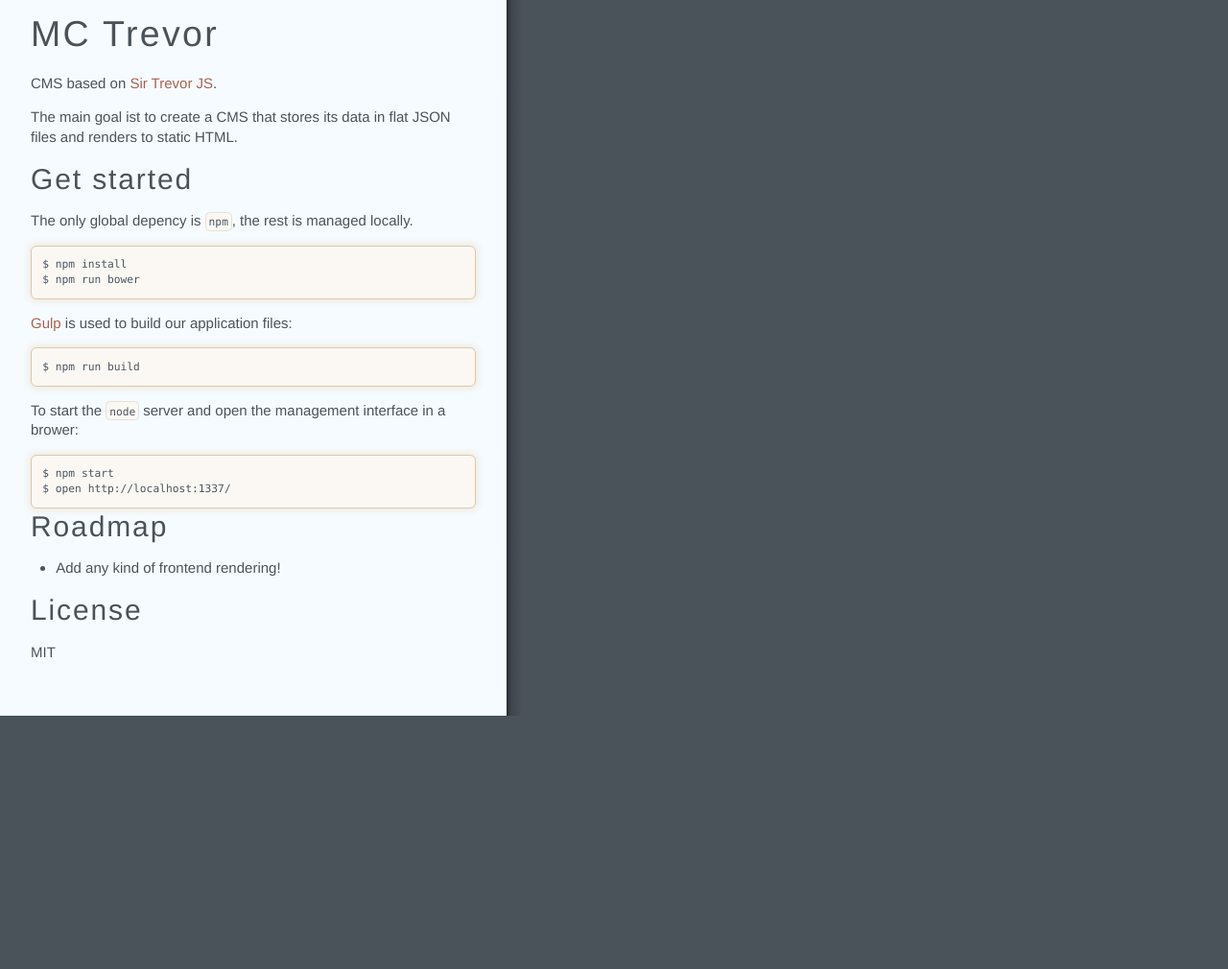
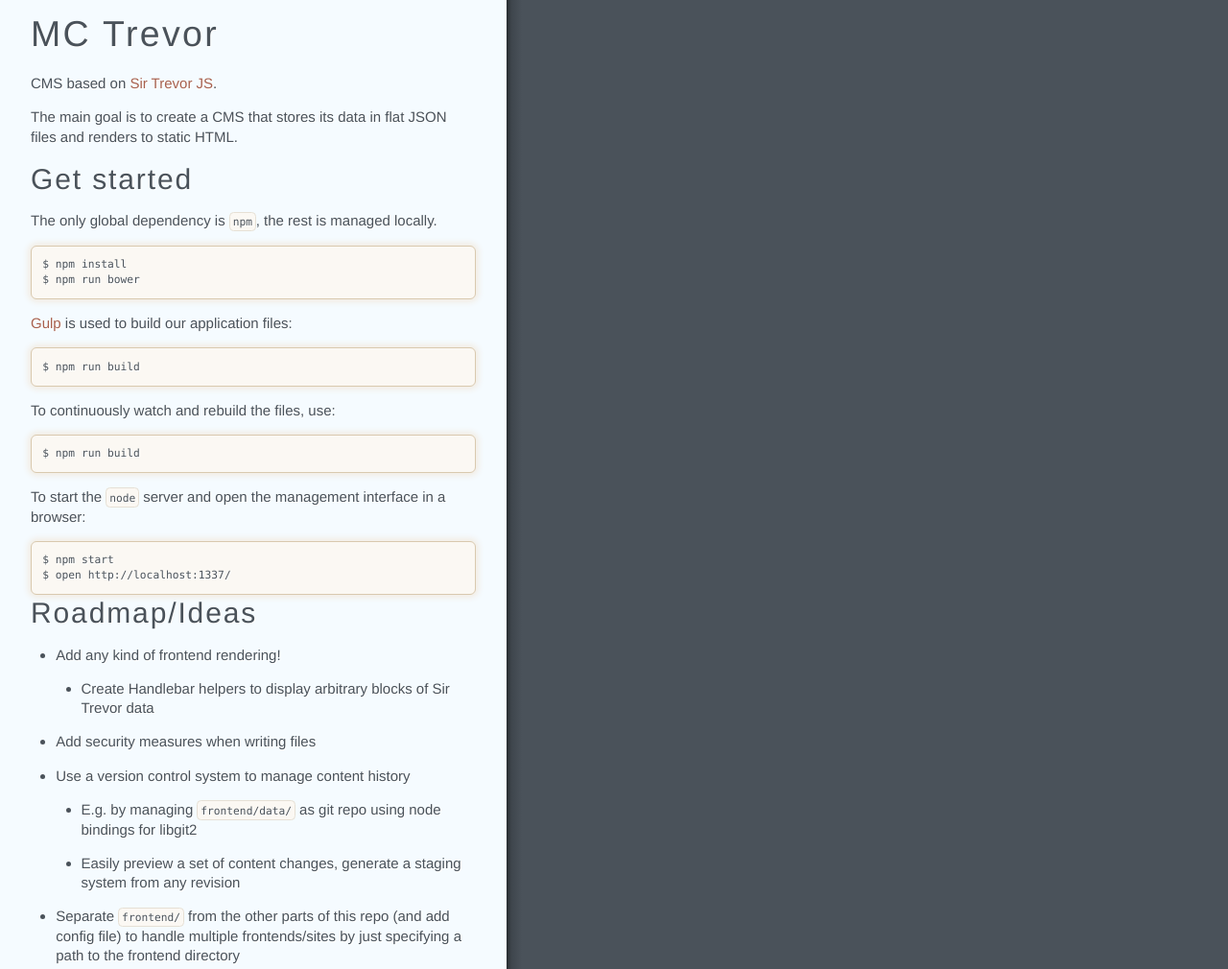
Before and after one commit to killercup/mctrevor, a plain HTML site: page index.html in a window 1280 px wide. Shown: the part 54-1064 px from the top of the page at 96% size. Before the commit the page ends 800 px from the top, so only its background shows below. Drawn offline with Linux system fonts and the light colour scheme.

Commit message:
Generated documentation for d5f9997226ee54f7393030f2a14475123639191d

```diff
--- a/assets/behavior.js
+++ b/assets/behavior.js
@@ -39,8 +39,8 @@
               "type": "heading",
               "data": {
                 "level": 2,
-                "title": "Roadmap",
-                "slug": "roadmap"
+                "title": "Roadmap/Ideas",
+                "slug": "roadmapideas"
               },
               "depth": 2
             }, {
@@ -70,8 +70,8 @@
           "type": "heading",
           "data": {
             "level": 2,
-            "title": "Roadmap",
-            "slug": "roadmap"
+            "title": "Roadmap/Ideas",
+            "slug": "roadmapideas"
           },
           "depth": 2
         }, {
@@ -399,6 +399,14 @@
                   "type": "heading",
                   "data": {
                     "level": 3,
+                    "title": "Build task",
+                    "slug": "build-task"
+                  },
+                  "depth": 3
+                }, {
+                  "type": "heading",
+                  "data": {
+                    "level": 3,
                     "title": "Combined build/watch task",
                     "slug": "combined-buildwatch-task"
                   },
@@ -470,6 +478,14 @@
                 "level": 3,
                 "title": "Compile JS/Coffee",
                 "slug": "compile-jscoffee"
+              },
+              "depth": 3
+            }, {
+              "type": "heading",
+              "data": {
+                "level": 3,
+                "title": "Build task",
+                "slug": "build-task"
               },
               "depth": 3
             }, {
--- a/index.html
+++ b/index.html
@@ -1,18 +1,30 @@
 <!DOCTYPE html><html lang="en"><head><title>index</title></head><meta http-equiv="Content-Type" content="text/html; charset=utf-8"><meta name="viewport" content="width=device-width, initial-scale=1.0, minimum-scale=1.0, maximum-scale=1.0"><meta name="groc-relative-root" content=""><meta name="groc-document-path" content="index"><meta name="groc-project-path" content="Readme.md"><meta name="groc-github-url" content="https://github.com/killercup/mctrevor"><link rel="stylesheet" type="text/css" media="all" href="assets/style.css"><script type="text/javascript" src="assets/behavior.js"></script><body><div id="meta"><div class="file-path"><a href="https://github.com/killercup/mctrevor/blob/master/Readme.md">Readme.md</a></div></div><div id="document"><div class="segment"><div class="comments "><div class="wrapper"><h1 id="mc-trevor">MC Trevor</h1>
 <p>CMS based on <a href="http://madebymany.github.io/sir-trevor-js/">Sir Trevor JS</a>.</p>
-<p>The main goal ist to create a CMS that stores its data in flat JSON files and renders to static HTML.</p>
+<p>The main goal is to create a CMS that stores its data in flat JSON files and renders to static HTML.</p>
 <h2 id="get-started">Get started</h2>
-<p>The only global depency is <code>npm</code>, the rest is managed locally.</p>
+<p>The only global dependency is <code>npm</code>, the rest is managed locally.</p>
 <pre><code class="lang-sh">$ npm install
 $ npm run bower</code></pre>
 <p><a href="http://gulpjs.com/">Gulp</a> is used to build our application files:</p>
 <pre><code class="lang-sh">$ npm run build</code></pre>
-<p>To start the <code>node</code> server and open the management interface in a brower:</p>
+<p>To continuously watch and rebuild the files, use:</p>
+<pre><code class="lang-sh">$ npm run build</code></pre>
+<p>To start the <code>node</code> server and open the management interface in a browser:</p>
 <pre><code class="lang-sh">$ npm start
 $ open http://localhost:1337/</code></pre>
-<h2 id="roadmap">Roadmap</h2>
+<h2 id="roadmapideas">Roadmap/Ideas</h2>
 <ul>
-<li>Add any kind of frontend rendering!</li>
+<li>Add any kind of frontend rendering!<ul>
+<li>Create Handlebar helpers to display arbitrary blocks of Sir Trevor data</li>
+</ul>
+</li>
+<li>Add security measures when writing files</li>
+<li>Use a version control system to manage content history<ul>
+<li>E.g. by managing <code>frontend/data/</code> as git repo using node bindings for libgit2</li>
+<li>Easily preview a set of content changes, generate a staging system from any revision</li>
+</ul>
+</li>
+<li>Separate <code>frontend/</code> from the other parts of this repo (and add config file) to handle multiple frontends/sites by just specifying a path to the frontend directory</li>
 </ul>
 <h2 id="license">License</h2>
 <p>MIT</p></div></div></div></div></body></html>
```
Also changed, not shown: frontend/data/test/uber.json (added, +17 -0 lines), gulpfile.html (+1 -1 lines), 1 other file.
